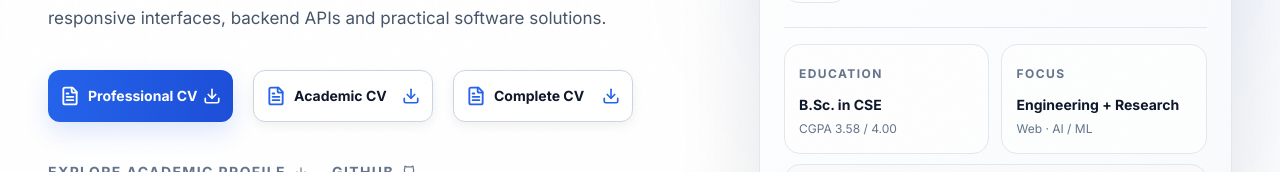
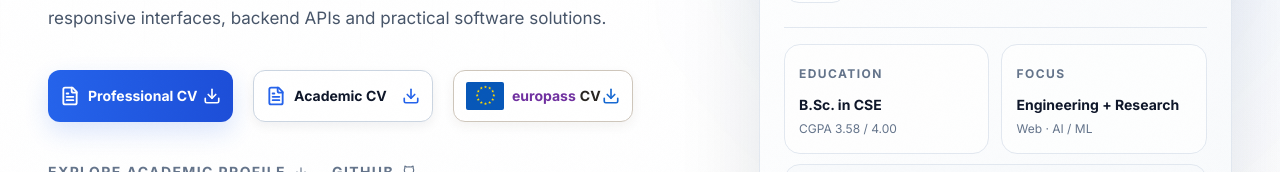
Before and after one commit to Mehedi1-SWE/portfolio, a Next.js app in the folder frontend/: page / in a window 1280 px wide. Shown: the part 523-695 px from the top of the page. Built offline with nearby package versions, Linux system fonts and the light colour scheme; no server answers.

Commit message:
Restore original Europass CV button

```diff
--- a/frontend/components/CVDownloadButtons.tsx
+++ b/frontend/components/CVDownloadButtons.tsx
@@ -2,9 +2,51 @@
 import { useEffect, useState } from "react";
 import { Download, FileText } from "lucide-react";
 type CVItem = { type: string; label: string; secureUrl?: string };
-const defaults = [{type:"professional",label:"Professional CV"},{type:"academic",label:"Academic CV"},{type:"complete",label:"Complete CV"}];
+const defaults = [{ type: "professional", label: "Professional CV" }, { type: "academic", label: "Academic CV" }];
 export function CVDownloadButtons() {
-  const [cvs,setCvs]=useState<CVItem[]>([]);
-  useEffect(()=>{ const api=process.env.NEXT_PUBLIC_API_URL; if(!api)return; fetch(api.replace(/\/$/,"")+"/api/cvs",{cache:"no-store"}).then(r=>{if(!r.ok)throw new Error();return r.json();}).then(d=>setCvs(d.cvs||[])).catch(()=>setCvs([])); },[]);
-  return <div className="mt-7 grid grid-cols-1 gap-3 sm:mt-9 sm:flex sm:flex-wrap sm:items-center sm:gap-5">{defaults.map((item,index)=>{const cv=cvs.find(x=>x.type===item.type);const href=cv?.secureUrl;return <a key={item.type} href={href||"#"} target={href?"_blank":undefined} rel={href?"noreferrer":undefined} aria-disabled={!href} onClick={e=>{if(!href)e.preventDefault();}} className={index===0?"group inline-flex h-[52px] w-full shrink-0 sm:w-[185px] items-center justify-between rounded-[12px] bg-gradient-to-r from-[#2563EB] to-[#1D4ED8] px-3 text-white shadow-[0_10px_24px_rgba(37,99,235,.16)] transition hover:-translate-y-0.5":"group inline-flex h-[52px] w-full shrink-0 sm:w-[180px] items-center justify-between rounded-[12px] border border-[#CBD5E1] bg-white px-3 text-[#0F172A] shadow-[0_4px_12px_rgba(15,23,42,.06)] transition hover:-translate-y-0.5"}><span className="flex items-center gap-2"><FileText size={20} strokeWidth={2.2} className={index===0?"shrink-0":"shrink-0 text-[#2563EB]"}/><span className="whitespace-nowrap text-[14px] font-bold">{item.label}</span></span><Download size={18} strokeWidth={2.2} className={index===0?"shrink-0":"shrink-0 text-[#2563EB]"}/></a>;})}</div>;
+  const [cvs, setCvs] = useState<CVItem[]>([]);
+  useEffect(() => { const api = process.env.NEXT_PUBLIC_API_URL; if (!api) return; fetch(api.replace(/\/$/, "") + "/api/cvs", { cache: "no-store" }).then(r => { if (!r.ok) throw new Error(); return r.json(); }).then(d => setCvs(d.cvs || [])).catch(() => setCvs([])); }, []);
+  return (
+    <div className="mt-7 grid grid-cols-1 gap-3 sm:mt-9 sm:flex sm:flex-wrap sm:items-center sm:gap-5">
+      {defaults.map((item, index) => {
+        const cv = cvs.find(x => x.type === item.type);
+        const href = cv?.secureUrl;
+        return (
+          <a key={item.type} href={href || "#"} target={href ? "_blank" : undefined} rel={href ? "noreferrer" : undefined} aria-disabled={!href} onClick={e => { if (!href) e.preventDefault(); }} className={index === 0 ? "group inline-flex h-[52px] w-full shrink-0 sm:w-[185px] items-center justify-between rounded-[12px] bg-gradient-to-r from-[#2563EB] to-[#1D4ED8] px-3 text-white shadow-[0_10px_24px_rgba(37,99,235,.16)] transition hover:-translate-y-0.5" : "group inline-flex h-[52px] w-full shrink-0 sm:w-[180px] items-center justify-between rounded-[12px] border border-[#CBD5E1] bg-white px-3 text-[#0F172A] shadow-[0_4px_12px_rgba(15,23,42,.06)] transition hover:-translate-y-0.5"}>
+            <span className="flex items-center gap-2"><FileText size={20} strokeWidth={2.2} className={index === 0 ? "shrink-0" : "shrink-0 text-[#2563EB]"}/><span className="whitespace-nowrap text-[14px] font-bold">{item.label}</span></span>
+            <Download size={18} strokeWidth={2.2} className={index === 0 ? "shrink-0" : "shrink-0 text-[#2563EB]"}/>
+          </a>
+        );
+      })}
+      {/* Europass CV */}
+      <a href="/europass-cv.pdf" className="group inline-flex h-[52px] w-full sm:w-[180px] shrink-0 items-center justify-between rounded-[12px] border border-[#CEC6BB] bg-white px-3 text-[#292521] shadow-[0_4px_12px_rgba(60,45,35,.06)] transition hover:-translate-y-0.5">
+        <span className="flex items-center gap-2">
+          {/* EU Flag */}
+          <span className="flex h-[28px] w-[38px] shrink-0 items-center justify-center rounded-[2px] bg-[#0757B8]">
+            <svg width="25" height="21" viewBox="0 0 72 60" xmlns="http://www.w3.org/2000/svg">
+              <g fill="#FFD700">
+                <path d="M36 1l1.2 3 3.2.25-2.45 2 .8 3.05-2.75-1.6-2.75 1.6.8-3.05-2.45-2 3.2-.25z" />
+                <path d="M48 4.2l1.2 3 3.2.25-2.45 2 .8 3.05-2.75-1.6-2.75 1.6.8-3.05-2.45-2 3.2-.25z" />
+                <path d="M56.8 13l1.2 3 3.2.25-2.45 2 .8 3.05-2.75-1.6-2.75 1.6.8-3.05-2.45-2 3.2-.25z" />
+                <path d="M60 25l1.2 3 3.2.25-2.45 2 .8 3.05-2.75-1.6-2.75 1.6.8-3.05-2.45-2 3.2-.25z" />
+                <path d="M56.8 37l1.2 3 3.2.25-2.45 2 .8 3.05-2.75-1.6-2.75 1.6.8-3.05-2.45-2 3.2-.25z" />
+                <path d="M48 45.8l1.2 3 3.2.25-2.45 2 .8 3.05-2.75-1.6-2.75 1.6.8-3.05-2.45-2 3.2-.25z" />
+                <path d="M36 49l1.2 3 3.2.25-2.45 2 .8 3.05-2.75-1.6-2.75 1.6.8-3.05-2.45-2 3.2-.25z" />
+                <path d="M24 45.8l1.2 3 3.2.25-2.45 2 .8 3.05-2.75-1.6-2.75 1.6.8-3.05-2.45-2 3.2-.25z" />
+                <path d="M15.2 37l1.2 3 3.2.25-2.45 2 .8 3.05-2.75-1.6-2.75 1.6.8-3.05-2.45-2 3.2-.25z" />
+                <path d="M12 25l1.2 3 3.2.25-2.45 2 .8 3.05-2.75-1.6-2.75 1.6.8-3.05-2.45-2 3.2-.25z" />
+                <path d="M15.2 13l1.2 3 3.2.25-2.45 2 .8 3.05-2.75-1.6-2.75 1.6.8-3.05-2.45-2 3.2-.25z" />
+                <path d="M24 4.2l1.2 3 3.2.25-2.45 2 .8 3.05-2.75-1.6-2.75 1.6.8-3.05-2.45-2 3.2-.25z" />
+              </g>
+            </svg>
+          </span>
+          <span className="whitespace-nowrap text-[14px] font-bold">
+            <span className="text-[#7030A0]">europass</span>
+            <span className="ml-1 text-[#292521]">CV</span>
+          </span>
+        </span>
+        <Download size={18} strokeWidth={2.2} className="shrink-0 text-[#1769D2]" />
+      </a>
+    </div>
+  );
 }
```
